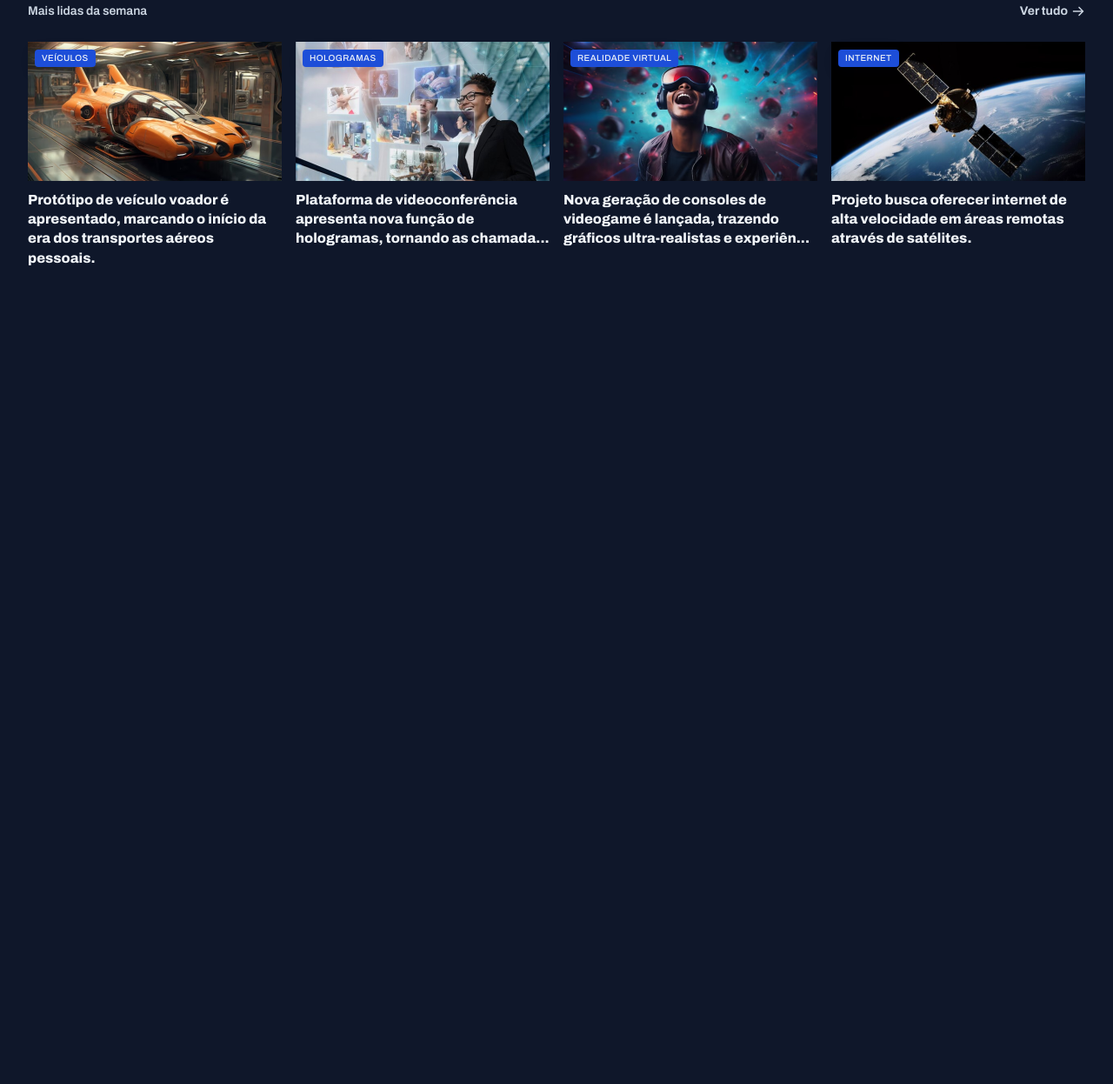
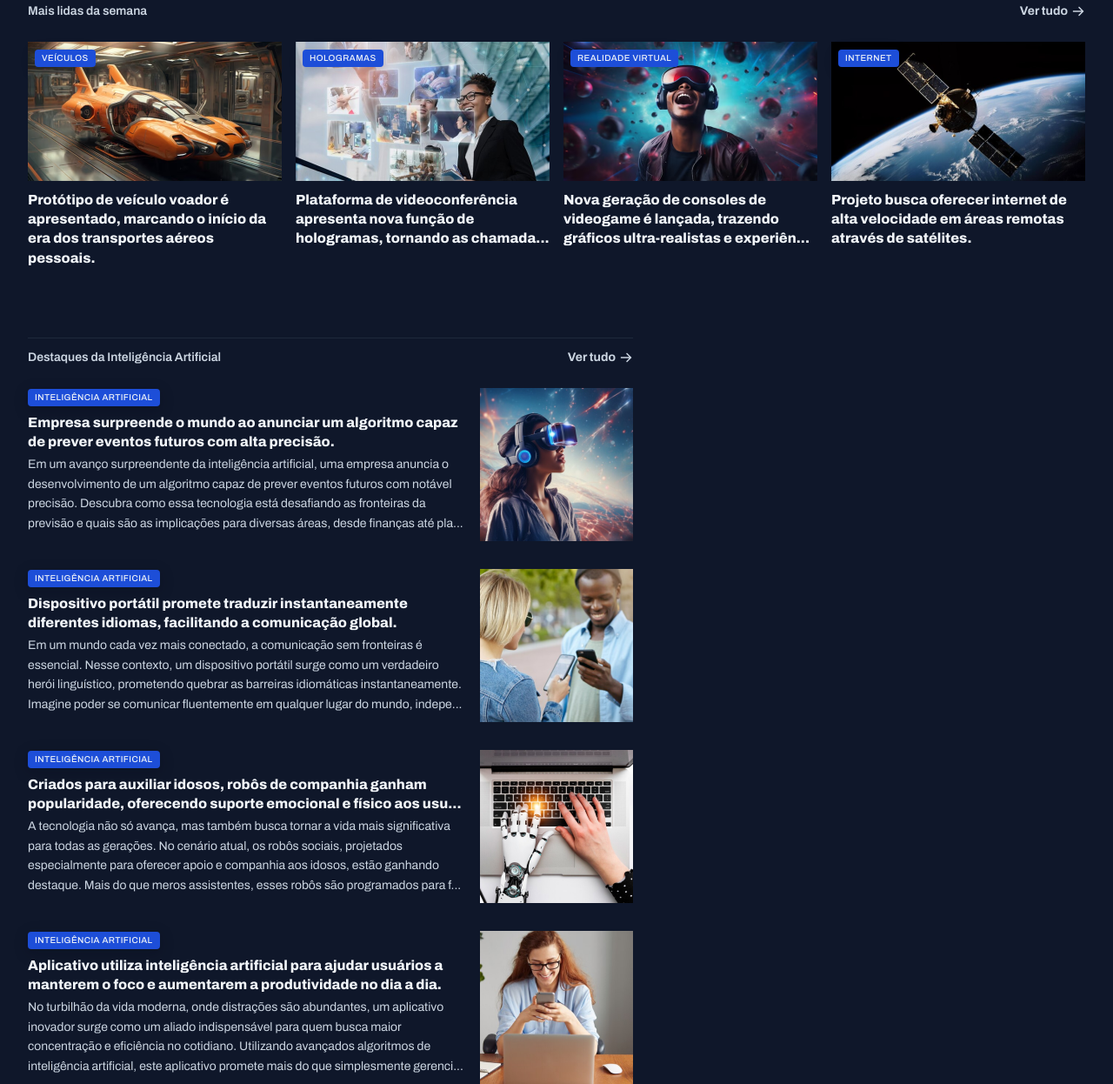
Before and after one commit to Davi-Lorena/TechNews---Rpsv, a plain HTML site: page index.html in a window 1280 px wide. Shown: the part 656-1902 px from the top of the page at 87% size. Before the commit the page ends 964 px from the top, so only its background shows below. Drawn offline with Linux system fonts and the light colour scheme.

Commit message:
section ai

```diff
--- a/index.html
+++ b/index.html
@@ -158,7 +158,69 @@
             </div>
             </div>
         </section>
+
+<section id="ai">
+    <div class="container grid">
+    <header class="flex items-center">
+        <h3>Destaques da Inteligência Artificial</h3>
+        <a href="#" class="flex items-center"><strong>Ver tudo</strong> <span></span></a>
+    </header>
+
+<div class="grid">
+<div class="news flex gap-1">
+    <img src="./assets/images/Image 10.png" alt="">
+    <div>
+        <span class="card">Inteligência Artificial</span>
+        <h2 class="desktop-only">Empresa surpreende o mundo ao anunciar um algoritmo capaz de prever eventos futuros com alta precisão.</h2>
+        <h2>Empresa surpreende o mundo ao anunciar um alg...</h2>
+        <p class="desktop-only">Em um avanço surpreendente da inteligência artificial, uma empresa anuncia o desenvolvimento de um algoritmo capaz de prever eventos futuros com notável precisão. Descubra como essa tecnologia está desafiando as fronteiras da previsão e quais são as implicações para diversas áreas, desde finanças até pla...</p>
+        <p>Em um avanço surpreendente da inteligência artificial, uma empresa anuncia o desenvolvimento de um algoritmo capaz de prever eventos f...</p>
+    </div>
+    <img src="./assets/images/Image 10.png" alt="" class="desktop-only">
+</div>
+
+<div class="news flex gap-1">
+    <img src="./assets/images/Image 11.png" alt="">
+    <div>
+        <span class="card">Inteligência Artificial</span>
+        <h2 class="desktop-only">Dispositivo portátil promete traduzir instantaneamente diferentes idiomas, facilitando a comunicação global.</h2>
+        <h2>Dispositivo portátil promete traduzir instantaneamente...</h2>
+        <p class="desktop-only">Em um mundo cada vez mais conectado, a comunicação sem fronteiras é essencial. Nesse contexto, um dispositivo portátil surge como um verdadeiro herói linguístico, prometendo quebrar as barreiras idiomáticas instantaneamente. Imagine poder se comunicar fluentemente em qualquer lugar do mundo, indepe...</p>
+        <p>Em um mundo cada vez mais conectado, a comunicação sem fronteiras é essencial. Nesse contexto, um dispositivo portátil sur...</p>
+    </div>
+    <img src="./assets/images/Image 11.png" alt="" class="desktop-only">
+</div>
+
+<div class="news flex gap-1">
+    <img src="./assets/images/Image 12.png" alt="">
+    <div>
+        <span class="card">Inteligência Artificial</span>
+        <h2 class="desktop-only">Criados para auxiliar idosos, robôs de companhia ganham popularidade, oferecendo suporte emocional e físico aos usu...</h2>
+        <h2>Criados para auxiliar idosos, robôs de companhia ganha...</h2>
+        <p class="desktop-only">A tecnologia não só avança, mas também busca tornar a vida mais significativa para todas as gerações. No cenário atual, os robôs sociais, projetados especialmente para oferecer apoio e companhia aos idosos, estão ganhando destaque. Mais do que meros assistentes, esses robôs são programados para f...</p>
+        <p>A tecnologia não só avança, mas também busca tornar a vida mais significativa para todas as gerações. No cenário atual, os robôs sociais...</p>
+    </div>
+    <img src="./assets/images/Image 12.png" alt="" class="desktop-only">
+</div>
+
+<div class="news flex gap-1">
+    <img src="./assets/images/Image 13.png" alt="">
+    <div>
+        <span class="card">Inteligência Artificial</span>
+        <h2 class="desktop-only">Aplicativo utiliza inteligência artificial para ajudar usuários a manterem o foco e aumentarem a produtividade no dia a dia.
+        </h2>
+        <h2>Aplicativo utiliza inteligência artificial para ajudar usuári...
+        </h2>
+        <p class="desktop-only">No turbilhão da vida moderna, onde distrações são abundantes, um aplicativo inovador surge como um aliado indispensável para quem busca maior concentração e eficiência no cotidiano. Utilizando avançados algoritmos de inteligência artificial, este aplicativo promete mais do que simplesmente gerenci...</p>
+        <p>No turbilhão da vida moderna, onde distrações são abundantes, um aplicativo inovador surge como um aliado indispensável para quem bus...
+        </p>
+    </div>
+    <img src="./assets/images/Image 13.png" alt="" class="desktop-only">
+</div>
+
+</div>
+</div>
+</section>
     </main>
 </body>
-
 </html>
--- a/styles/sections.css
+++ b/styles/sections.css
@@ -145,20 +145,48 @@ border-radius: .25rem;
 }
 }
 
+#ai .container {
+justify-content: center;
+    & div + div {
+        margin-top: 2rem;
+    }
+
+    & .news {
+        max-width: 20.5rem;
+    & img {
+        height: 5rem;
+        aspect-ratio: 1;
+    }
+
+    & h2 {
+        font: var(--h2);
+        margin-bottom: .25rem;
+    }
+
+    & p {
+        font: var(--text-sm);
+        color: var(--text-color-secondary);
+    }
+}
+}
+
 @media (width >=80em) {
 
 section header {
     max-width: 100%;
 }
 
-      h2 + h2 {
+section .container {
+    justify-content: initial;
+}
+
+      h2 + h2, p + p {
             display: none;
         }
 
 
     #initial .container {
         grid-template-columns: 1fr 1fr;
-        justify-content: initial;
         & #one {
             max-width: 100%;
 
@@ -185,9 +213,6 @@ section header {
     }
 
 #weekly .container{
-    justify-content: initial;
-
-
   & .grid {
     display: flex;
     gap: 1rem;
@@ -206,5 +231,19 @@ section header {
 
 }
 
+#ai .container{
+   justify-content: start;
+& .news {
+    max-width: 43.5rem;
+    & img:not([class="desktop-only"]){
+        display: none;
+    }
+
+    & img {
+        height: 11rem;
+    }
 
 }
+
+}
+}
```
